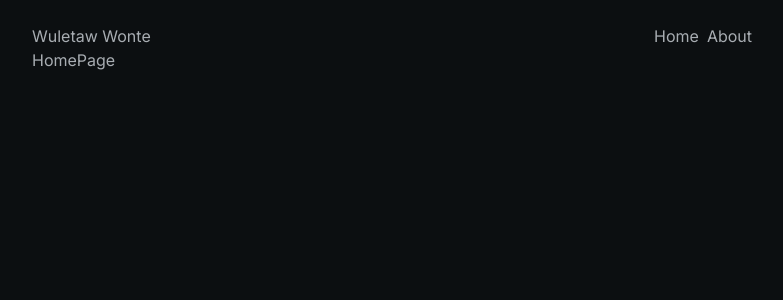
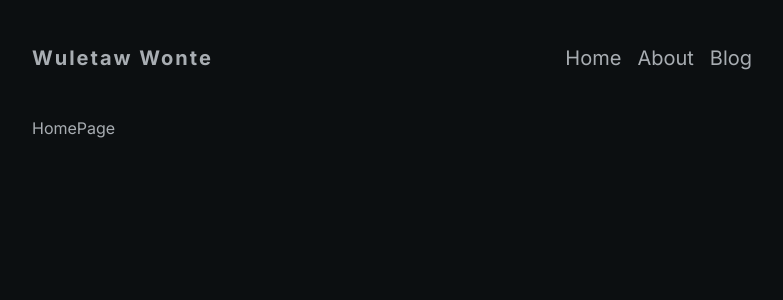
Before and after one commit to wuletawwonte/wuletawwonte.com, a Next.js app: page / in a window 1280 px wide. Shown: the top 300 px of the page, without its empty margins (248-1031 px from the left). Built offline with nearby package versions, Linux system fonts and the light colour scheme.

Commit message:
Style header component

```diff
--- a/app/components/header.tsx
+++ b/app/components/header.tsx
@@ -1,19 +1,23 @@
 import Link from "next/link"
 
 const Header = () => {
+
     return (
-    <header className="flex justify-between">
+        <header className="flex justify-between pt-4 pb-10 leading-9 text-xl">
             <div>
-            <Link href="/">Wuletaw Wonte</Link>
+                <Link href="/" className="shadow-none no-underline font-bold text-center leading-[0.5rem] tracking-widest">Wuletaw Wonte</Link>
             </div>
 
             <nav>
-            <ul className="flex gap-2">
+                <ul className="flex items-center gap-4">
                     <li>
                         <Link href="/">Home</Link>
                     </li>
                     <li>
                         <Link href="/about">About</Link>
+                    </li>
+                    <li>
+                        <Link href="/blog">Blog</Link>
                     </li>
                 </ul>
             </nav>
```
Lines whose indentation alone changed are shown as unchanged.
